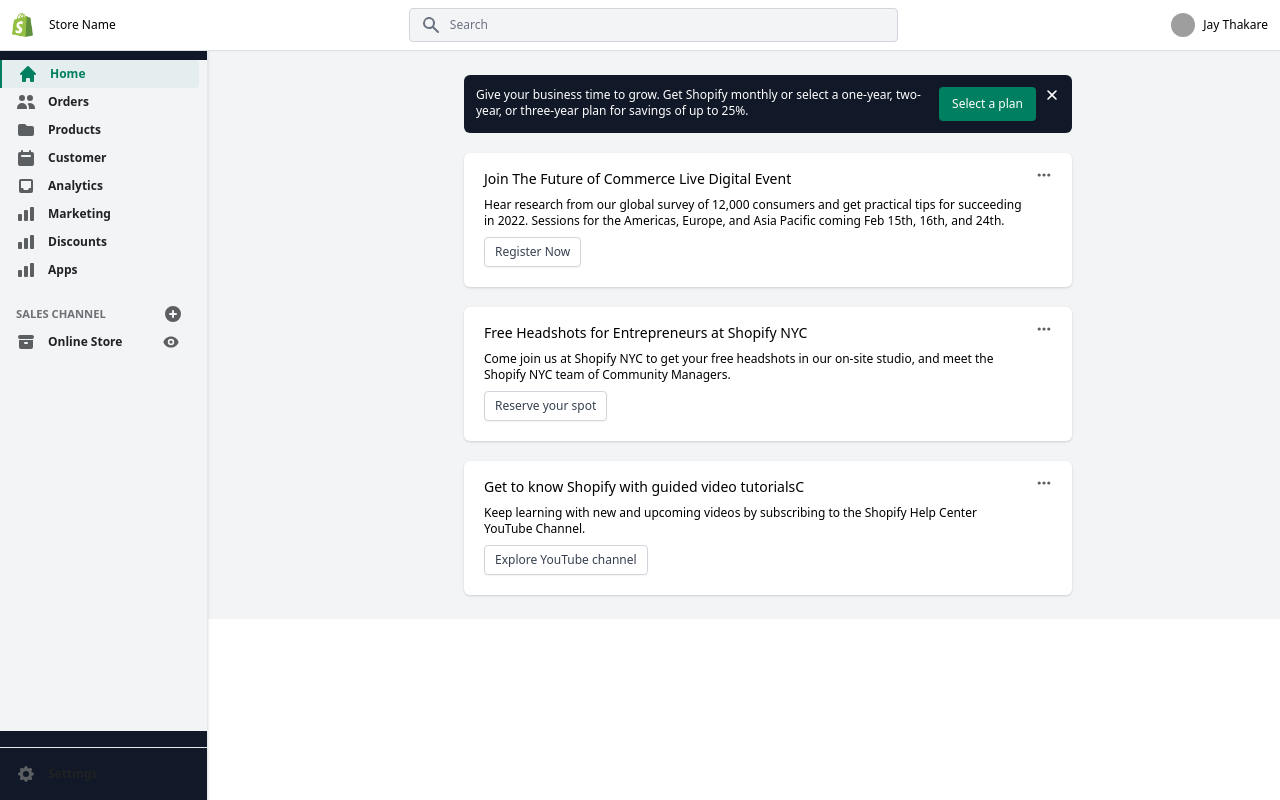
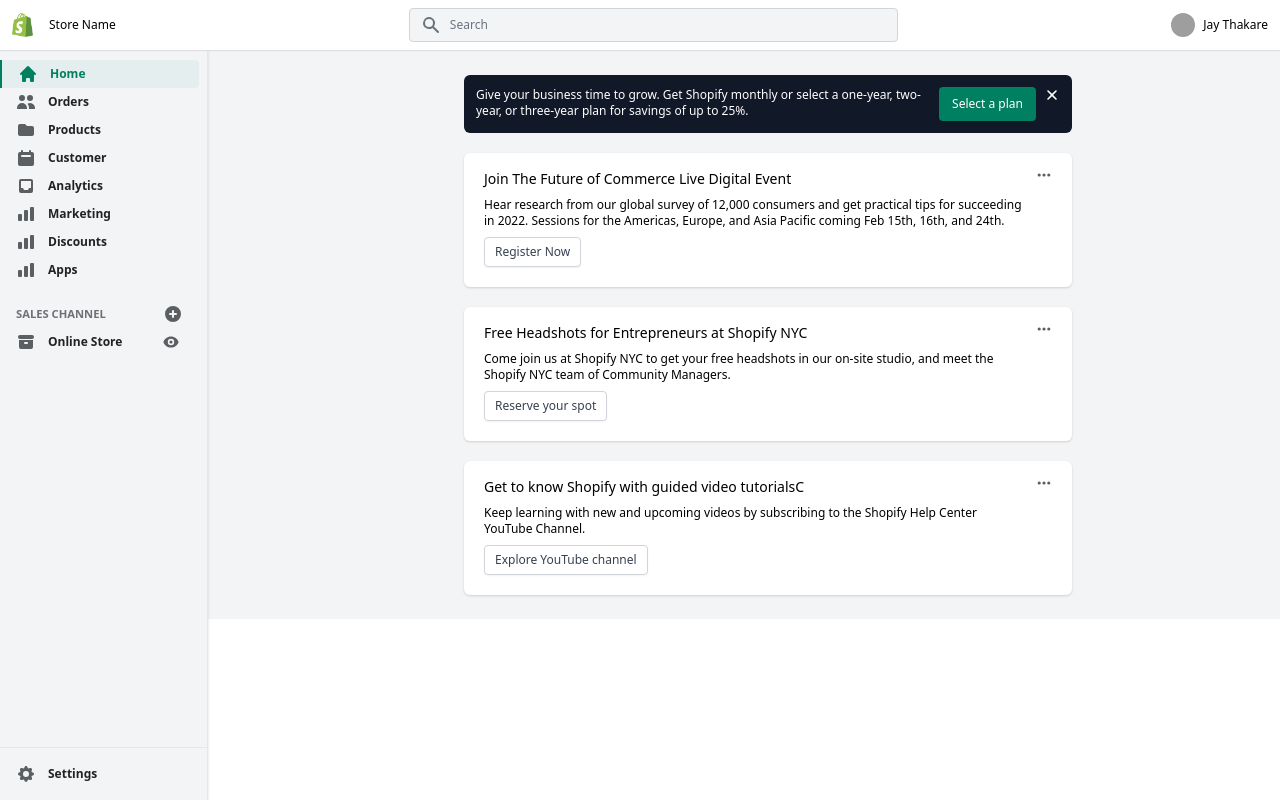
Before and after one commit to jay05thakare/shopifyClone, a Vue app: page / in a window 1280 px wide. Built offline with nearby package versions, Linux system fonts and the light colour scheme; grey boxes are pictures that could not be loaded.

Commit message:
sidebar shadow

```diff
--- a/src/components/HomeSidebar.vue
+++ b/src/components/HomeSidebar.vue
@@ -63,7 +63,7 @@
     <!-- Static sidebar for desktop -->
     <div class="hidden md:flex md:w-52 md:flex-col md:fixed md:inset-y-0">
       <!-- Sidebar component, swap this element with another sidebar if you like -->
-      <div class="flex-1 flex flex-col min-h-0 border-r border-gray-200 bg-gray-900 shadow">
+      <div class="flex-1 flex flex-col min-h-0 border-r border-gray-200 bg-gray-100 shadow">
         <div class="flex-1 flex flex-col pt-5 pb-4 overflow-y-auto">
           <nav class="mt-10 flex-1 bg-gray-100 space-y-1 md:pr-2 space-y-5">
             <div>
```
